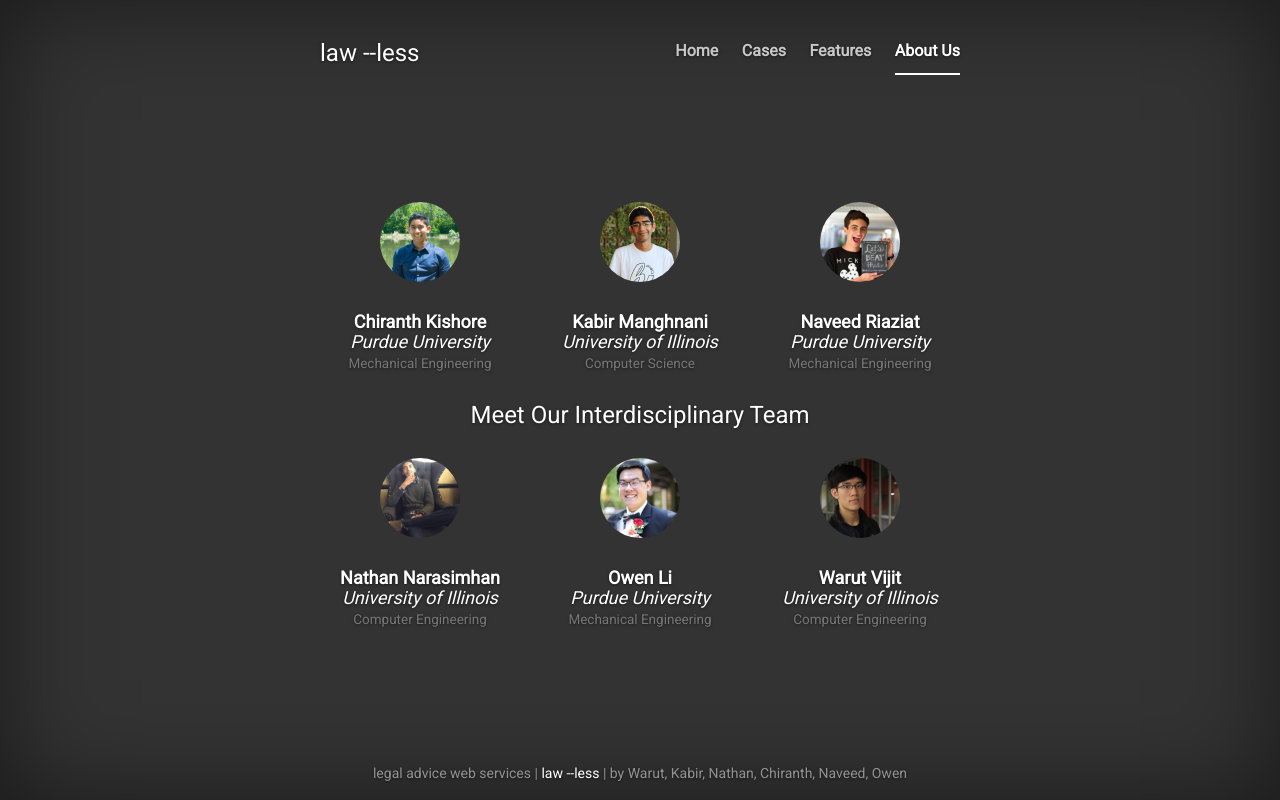
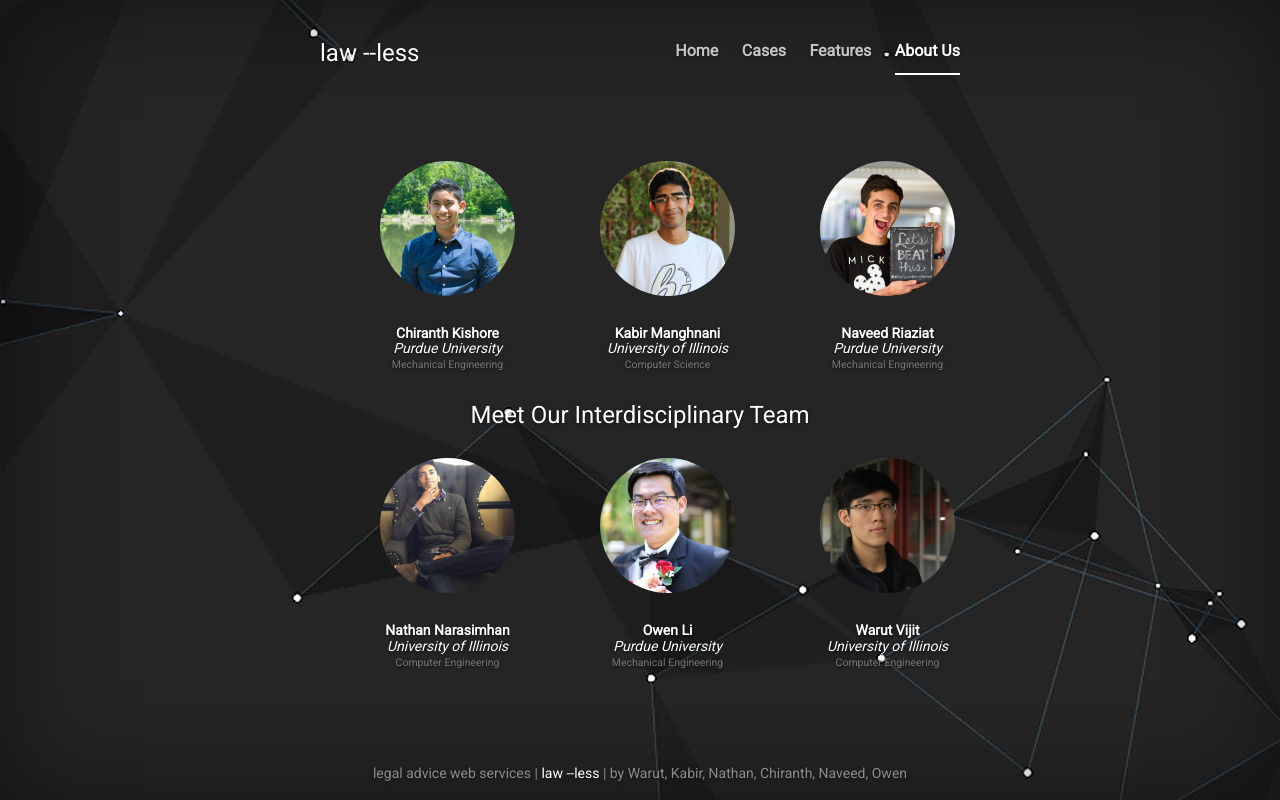
Before and after one commit to warut-vijit/law__--less, a Flask app: page /aboutus in a window 1280 px wide. Run offline with Flask 2, Linux system fonts and the light colour scheme; some libraries are stand-ins or nearby versions.

Commit message:
bootstrap edits

```diff
--- a/static/styles/cover.css
+++ b/static/styles/cover.css
@@ -27,7 +27,12 @@ a:hover {
 html,
 body {
   height: 100%;
-  background-color: #333;
+  /*background-color: #fff;
+  background: url('icons/background.png') no-repeat center center fixed;
+  -webkit-background-size: cover;
+  -moz-background-size: cover;
+  -o-background-size: cover;
+  background-size: cover;*/
 }
 body {
   color: #fff;
--- a/templates/aboutus.html
+++ b/templates/aboutus.html
@@ -34,7 +34,7 @@
 
   </head>
 
-  <body style="font-family: 'Roboto', sans-serif">
+  <body style="font-family: 'Roboto', sans-serif" background="{{url_for('static', filename='icons/background.jpg')}}">
 
     <div class="site-wrapper">
 
@@ -59,24 +59,24 @@
           <div class="inner cover">
               <br><br>
 
-              <div class="col-xs-2 col-xs-offset-1 col-sm-2 col-sm-offset-1 col-md-2 col-md-offset-1 col-lg-2 col-lg-offset-1">
+              <div class="col-xs-3 col-xs-offset-1 col-sm-3 col-sm-offset-1 col-md-3 col-md-offset-1 col-lg-3 col-lg-offset-1">
                 <img src="{{url_for('static', filename='icons/Chiranth.jpg')}}" class="img-responsive img-circle" style:"width:100%;height:20px;" alt="Chiranth Kishore">
               </div>
-              <div class="col-xs-2 col-xs-offset-2 col-sm-2 col-sm-offset-2 col-md-2 col-md-offset-2 col-lg-2 col-lg-offset-2">
+              <div class="col-xs-3 col-xs-offset-1 col-sm-3 col-sm-offset-1 col-md-3 col-md-offset-1 col-lg-3 col-lg-offset-1">
                 <img src="{{url_for('static', filename='icons/Kabir.jpg')}}" class="img-responsive img-circle" style:"width:100%" alt="Kabir Manghnani">
               </div>
-              <div class="col-xs-2 col-xs-offset-2 col-sm-2 col-sm-offset-2 col-md-2 col-md-offset-2 col-lg-2 col-lg-offset-2">
+              <div class="col-xs-3 col-xs-offset-1 col-sm-3 col-sm-offset-1 col-md-3 col-md-offset-1 col-lg-3 col-lg-offset-1">
                 <img src="{{url_for('static', filename='icons/Naveed.jpg')}}" class="img-responsive img-circle" style:"width:100%" alt="Naveed Riaziat">
               </div>
 
-              <div class="col-xs-4 col-sm-4 col-md-4 col-lg-4">
-                <br><h4><b>Chiranth Kishore</b><br><i>Purdue University</i><br><small>Mechanical Engineering</small></h4>
+              <div class="col-xs-3 col-xs-offset-1 col-sm-3 col-sm-offset-1 col-md-3 col-md-offset-1 col-lg-3 col-lg-offset-1">
+                <br><h5><b>Chiranth Kishore</b><br><i>Purdue University</i><br><small>Mechanical Engineering</small></h5>
               </div>
-              <div class="col-xs-4 col-sm-4 col-md-4 col-lg-4">
-                <br><h4><b>Kabir Manghnani</b><br><i>University of Illinois</i><br><small>Computer Science</small></h4>
+              <div class="col-xs-3 col-xs-offset-1 col-sm-3 col-sm-offset-1 col-md-3 col-md-offset-1 col-lg-3 col-lg-offset-1">
+                <br><h5><b>Kabir Manghnani</b><br><i>University of Illinois</i><br><small>Computer Science</small></h5>
               </div>
-              <div class="col-xs-4 col-sm-4 col-md-4 col-lg-4">
-                <br><h4><b>Naveed Riaziat</b><br><i>Purdue University</i><br><small>Mechanical Engineering</small></h4>
+              <div class="col-xs-3 col-xs-offset-1 col-sm-3 col-sm-offset-1 col-md-3 col-md-offset-1 col-lg-3 col-lg-offset-1">
+                <br><h5><b>Naveed Riaziat</b><br><i>Purdue University</i><br><small>Mechanical Engineering</small></h5>
               </div>
 
               <div class="col-xs-12 col-sm-12 col-md-12 col-lg-12" style="background-color:0,0,0,1;">
@@ -84,24 +84,24 @@
                 <br>
               </div>
 
-              <div class="col-xs-2 col-xs-offset-1 col-sm-2 col-sm-offset-1 col-md-2 col-md-offset-1 col-lg-2 col-lg-offset-1">
+              <div class="col-xs-3 col-xs-offset-1 col-sm-3 col-sm-offset-1 col-md-3 col-md-offset-1 col-lg-3 col-lg-offset-1">
                 <img src="{{url_for('static', filename='icons/Nathan.jpg')}}" class="img-responsive img-circle" style:"width:100%;height:20px;" alt="Chiranth Kishore">
               </div>
-              <div class="col-xs-2 col-xs-offset-2 col-sm-2 col-sm-offset-2 col-md-2 col-md-offset-2 col-lg-2 col-lg-offset-2">
+              <div class="col-xs-3 col-xs-offset-1 col-sm-3 col-sm-offset-1 col-md-3 col-md-offset-1 col-lg-3 col-lg-offset-1">
                 <img src="{{url_for('static', filename='icons/Owen.jpg')}}" class="img-responsive img-circle" style:"width:100%" alt="Kabir Manghnani">
               </div>
-              <div class="col-xs-2 col-xs-offset-2 col-sm-2 col-sm-offset-2 col-md-2 col-md-offset-2 col-lg-2 col-lg-offset-2">
+              <div class="col-xs-3 col-xs-offset-1 col-sm-3 col-sm-offset-1 col-md-3 col-md-offset-1 col-lg-3 col-lg-offset-1">
                 <img src="{{url_for('static', filename='icons/Warut.jpg')}}" class="img-responsive img-circle" style:"width:100%" alt="Naveed Riaziat">
               </div>
 
-              <div class="col-xs-4 col-sm-4 col-md-4 col-lg-4">
-                <br><h4><b>Nathan Narasimhan</b><br><i>University of Illinois</i><br><small>Computer Engineering</small></h4>
+              <div class="col-xs-3 col-xs-offset-1 col-sm-3 col-sm-offset-1 col-md-3 col-md-offset-1 col-lg-3 col-lg-offset-1">
+                <br><h5><b>Nathan Narasimhan</b><br><i>University of Illinois</i><br><small>Computer Engineering</small></h5>
               </div>
-              <div class="col-xs-4 col-sm-4 col-md-4 col-lg-4">
-                <br><h4><b>Owen Li</b><br><i>Purdue University</i><br><small>Mechanical Engineering</small></h4>
+              <div class="col-xs-3 col-xs-offset-1 col-sm-3 col-sm-offset-1 col-md-3 col-md-offset-1 col-lg-3 col-lg-offset-1">
+                <br><h5><b>Owen Li</b><br><i>Purdue University</i><br><small>Mechanical Engineering</small></h5>
               </div>
-              <div class="col-xs-4 col-sm-4 col-md-4 col-lg-4">
-                <br><h4><b>Warut Vijit</b><br><i>University of Illinois</i><br><small>Computer Engineering</small></h4>
+              <div class="col-xs-3 col-xs-offset-1 col-sm-3 col-sm-offset-1 col-md-3 col-md-offset-1 col-lg-3 col-lg-offset-1">
+                <br><h5><b>Warut Vijit</b><br><i>University of Illinois</i><br><small>Computer Engineering</small></h5>
               </div>
           </div>
 
--- a/templates/cases.html
+++ b/templates/cases.html
@@ -38,7 +38,7 @@
 
   </head>
 
-  <body style="font-family: 'Roboto', sans-serif">
+  <body style="font-family: 'Roboto', sans-serif" background="{{url_for('static', filename='icons/background.jpg')}}">
 
     <div class="site-wrapper">
 
--- a/templates/features.html
+++ b/templates/features.html
@@ -35,7 +35,7 @@
 
   </head>
 
-  <body style="font-family: 'Roboto', sans-serif">
+  <body style="font-family: 'Roboto', sans-serif" background="{{url_for('static', filename='icons/background.jpg')}}">
 
     <div class="site-wrapper">
 
--- a/templates/index.html
+++ b/templates/index.html
@@ -34,7 +34,7 @@
 
   </head>
 
-  <body style="font-family: 'Roboto', sans-serif">
+  <body style="font-family: 'Roboto', sans-serif" background="{{url_for('static', filename='icons/background.jpg')}}">
 
     <div class="site-wrapper">
 
```
Also changed, not shown: static/icons/background.jpg (added), static/icons/logo.png (added).
